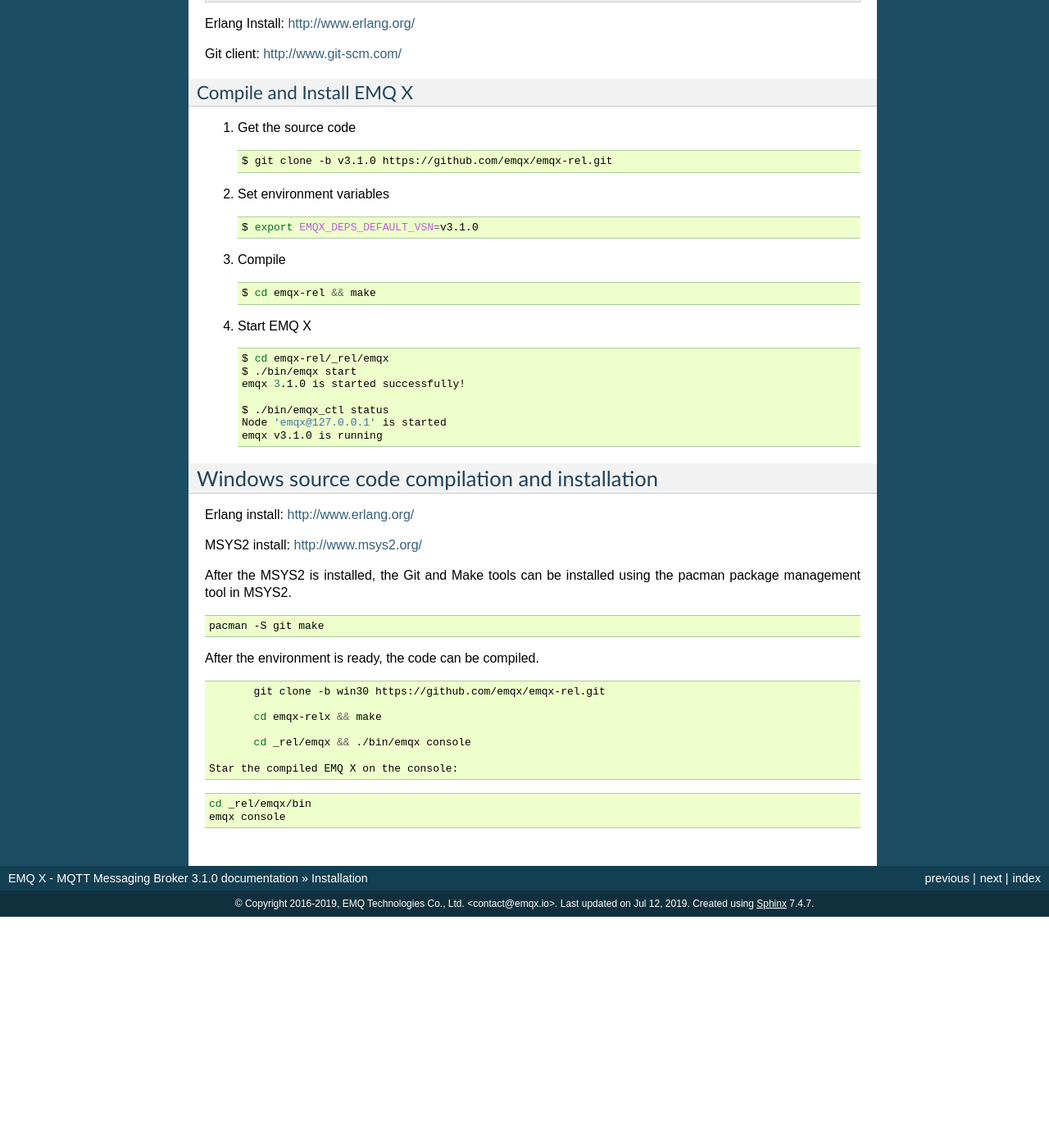
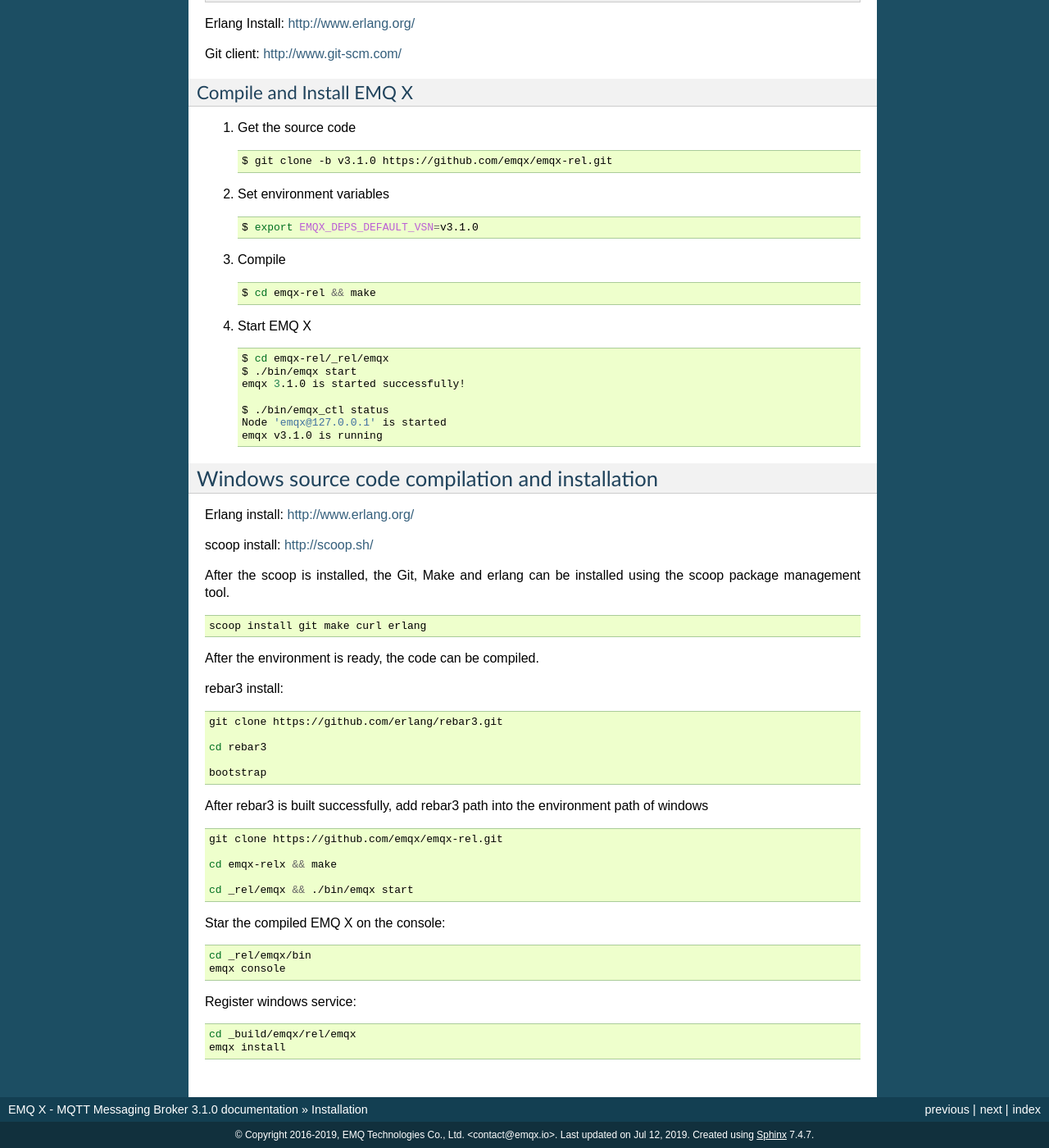
Before and after one commit to emqxarchive/emqx-docs-en, a Sphinx documentation site: the page built from source/install.rst, in a window 1280 px wide and 1400 px high, scrolled down 11460 px. Shown: the whole window at 82% size. Built offline with Sphinx 7.4.7, drawn with Linux system fonts in a browser that asks for light colours; before the commit the page ends 12578 px from its top, so only the background shows below that.

Commit message:
Update windows install documents

```diff
--- a/source/install.rst
+++ b/source/install.rst
@@ -792,27 +792,46 @@
 
 Erlang install: http://www.erlang.org/
 
-MSYS2 install: http://www.msys2.org/
+scoop install: http://scoop.sh/
 
-After the MSYS2 is installed, the Git and Make tools can be installed using the pacman package management tool in MSYS2.
+After the scoop is installed, the Git, Make and erlang can be installed using the scoop package management tool.
 
 .. code-block:: bash
 
-        pacman -S git make
+        scoop install git make curl erlang
 
-After the environment is ready, the  code can be compiled.
+After the environment is ready, the code can be compiled.
+
+rebar3 install:
 
 .. code-block:: bash
 
-        git clone -b win30 https://github.com/emqx/emqx-rel.git
+        git clone https://github.com/erlang/rebar3.git
+
+        cd rebar3
+
+        bootstrap
+
+After rebar3 is built successfully, add rebar3 path into the environment path of windows
+
+.. code-block:: bash
+
+        git clone https://github.com/emqx/emqx-rel.git
 
         cd emqx-relx && make
 
-        cd _rel/emqx && ./bin/emqx console
+        cd _rel/emqx && ./bin/emqx start
 
- Star the compiled EMQ X on the console:
+Star the compiled EMQ X on the console:
 
 .. code-block:: bash
 
         cd _rel/emqx/bin
         emqx console
+
+Register windows service:
+
+.. code-block:: bash
+
+       cd _build/emqx/rel/emqx
+       emqx install
```
